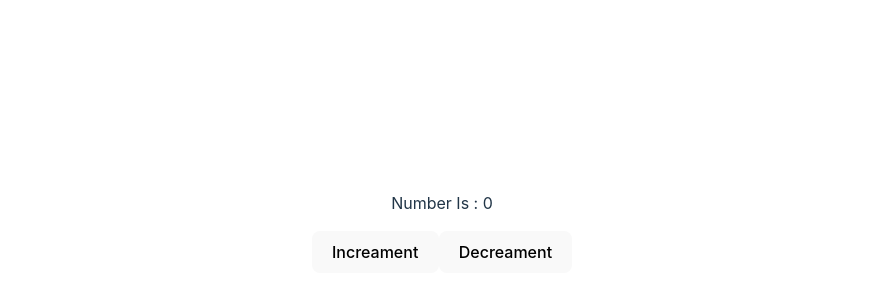
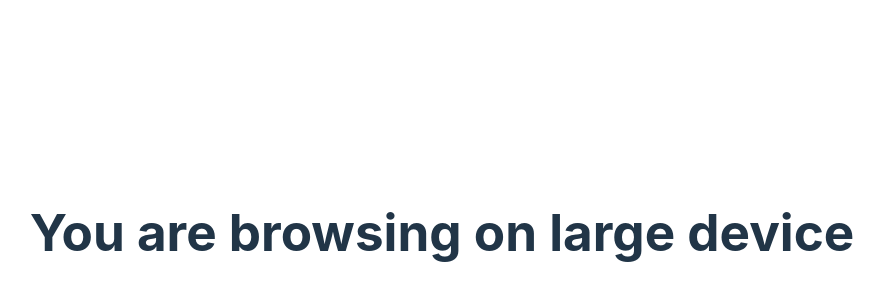
Before and after one commit to mdmidulhosen/React-Js-Vite-Project-LWS-, a React (Vite) app: page / in a window 1280 px wide. Shown: the part 168-468 px from the top of the page, without its empty margins (198-1082 px from the left). Built offline with nearby package versions, Linux system fonts and the light colour scheme.

Commit message:
simple function: when my window size is lower than 768 then display screen size is small else large

```diff
--- a/src/App.jsx
+++ b/src/App.jsx
@@ -2,12 +2,13 @@ import React, { Component, useCallback, useMemo, useState } from "react";
 // import ClockList from "./component/ClockList";
 import './App.css'
 import Counter from "./component/useReducer/Counter";
+import LayoutComponent from "./component/customHook/LayoutComponent";
 
 export default function App() {
   return (
     <>
       <div className="app">
-          <Counter />
+          <LayoutComponent />
       </div>
     </>
   );
--- /dev/null
+++ b/src/component/customHook/LayoutComponent.jsx
@@ -0,0 +1,28 @@
+import React, { useEffect, useState } from 'react'
+
+function LayoutComponent() {
+
+    const [onSmallScreen, setOnSmallScreen] = useState(false);
+
+    const checkScreenSize = () => {
+        setOnSmallScreen(window.innerWidth < 768)
+    }
+
+    useEffect(() => {
+        checkScreenSize()
+        window.addEventListener('resize', checkScreenSize)
+
+        return () => {
+            window.removeEventListener('resize', checkScreenSize)
+        }
+    }, [])
+
+
+  return (
+    <div>
+       <h1>You are browsing on {onSmallScreen ? 'small' : 'large'} device</h1>
+    </div>
+  )
+}
+
+export default LayoutComponent
```
